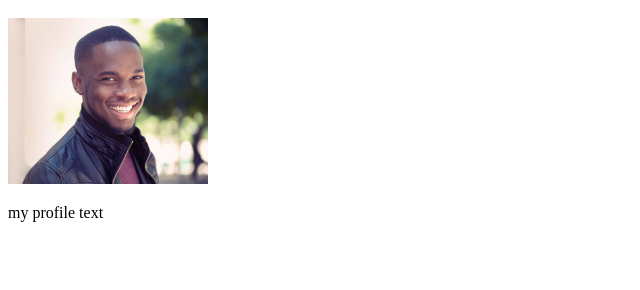
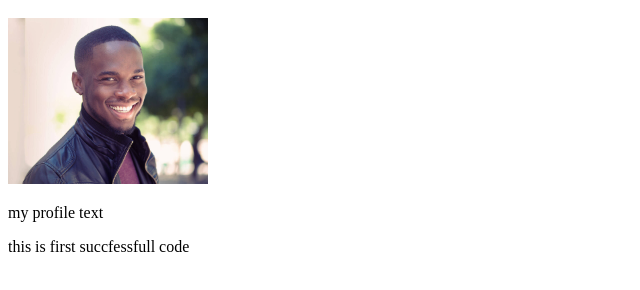
Before and after one commit to Aarthijayakumar04/New-folder, a plain HTML site: page index.html in a window 1280 px wide. Shown: the part 120-410 px from the top of the page, without its empty margins (0-640 px from the left). Drawn offline with Linux system fonts and the light colour scheme.

Commit message:
added paragarap

```diff
--- a/index.html
+++ b/index.html
@@ -7,8 +7,9 @@
 </head>
 <body>
     <h1>william</h1>
-    <h1>new name</h1>
+    <h1>new name </h1>
     <img width="200px" src="1-intro-photo-final.jpg"alt="">
 <p>my profile text</p>
+<p>this is first succfessfull code</p>
 </body>
 </html>
```
